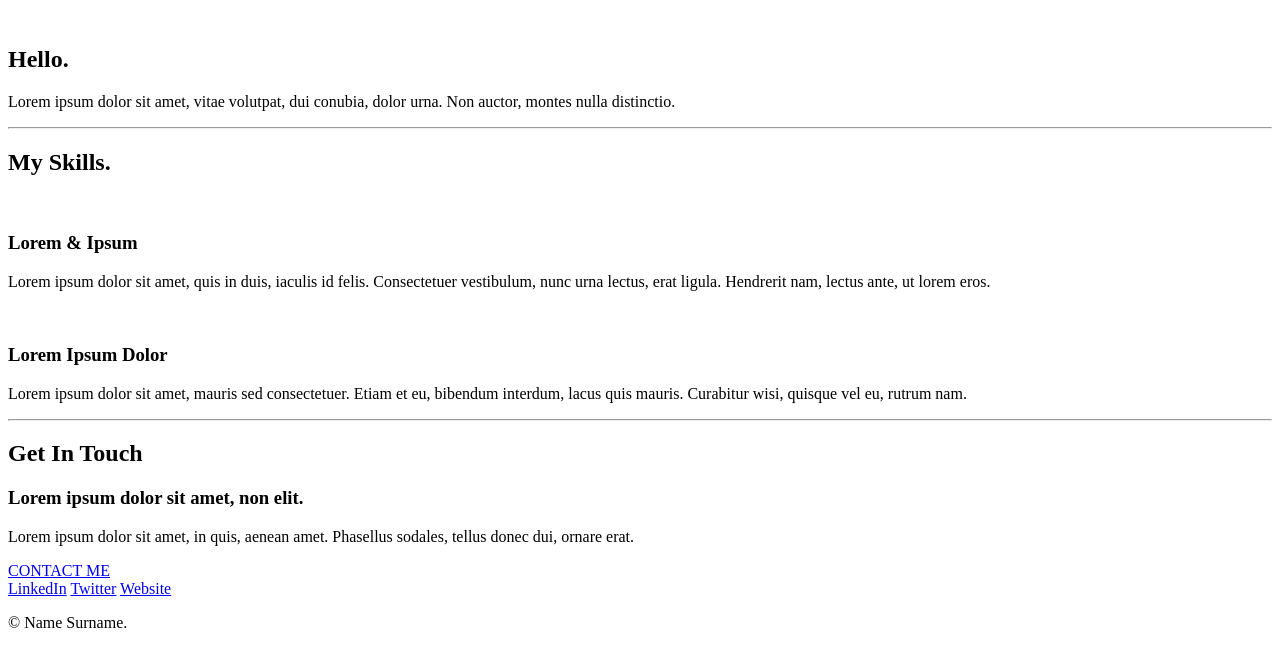
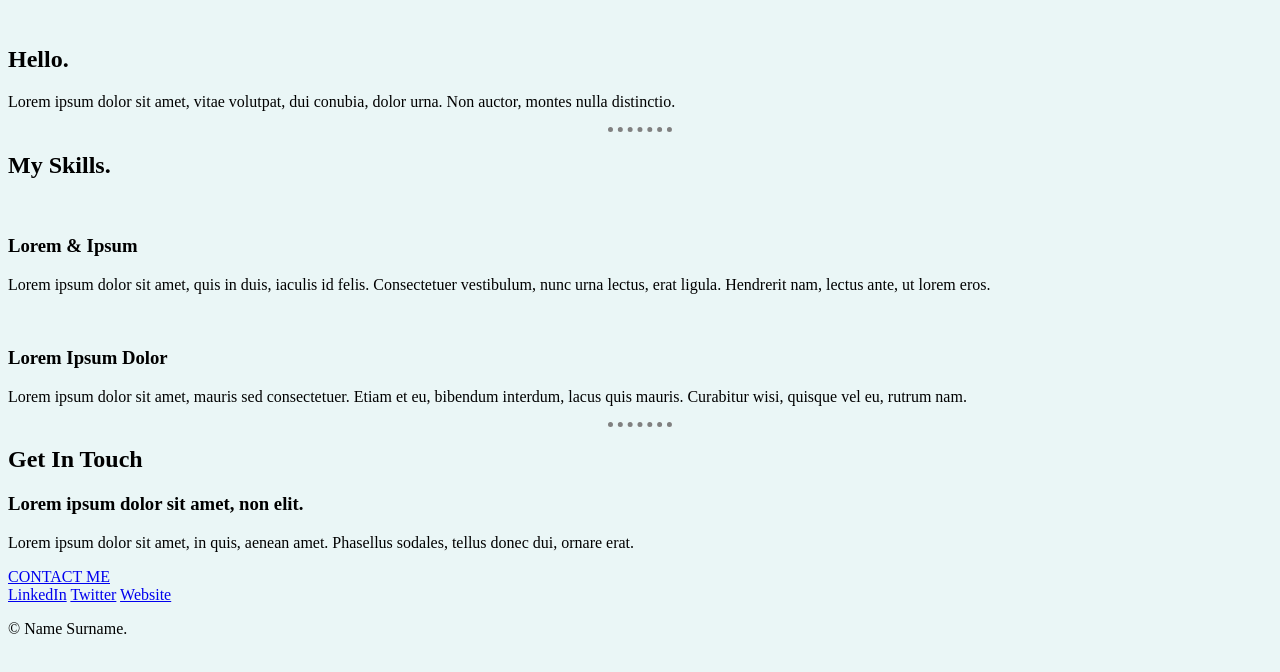
Before and after one commit to martinquintana/CssCursoUdemy, a plain HTML site: page index.html in a window 1280 px wide. Drawn offline with Linux system fonts and the light colour scheme.

Commit message:
agregando stilos al html

```diff
--- a/index.html
+++ b/index.html
@@ -4,11 +4,6 @@
 <head>
   <meta charset="utf-8">
   <title>CMartin Personal Site</title>
-  <style>
-    body {
-      background-color: white;
-    }
-  </style>
   <link rel="stylesheet" href="style.css">
 </head>
 
--- a/style.css
+++ b/style.css
@@ -0,0 +1,11 @@
+body {
+    background-color: #EAF6F6;
+  }
+
+  hr {
+    border-style: none;
+    border-top-style: dotted;
+    border-color: grey;
+    border-width: 5px;
+    width: 5%;
+  }
```
